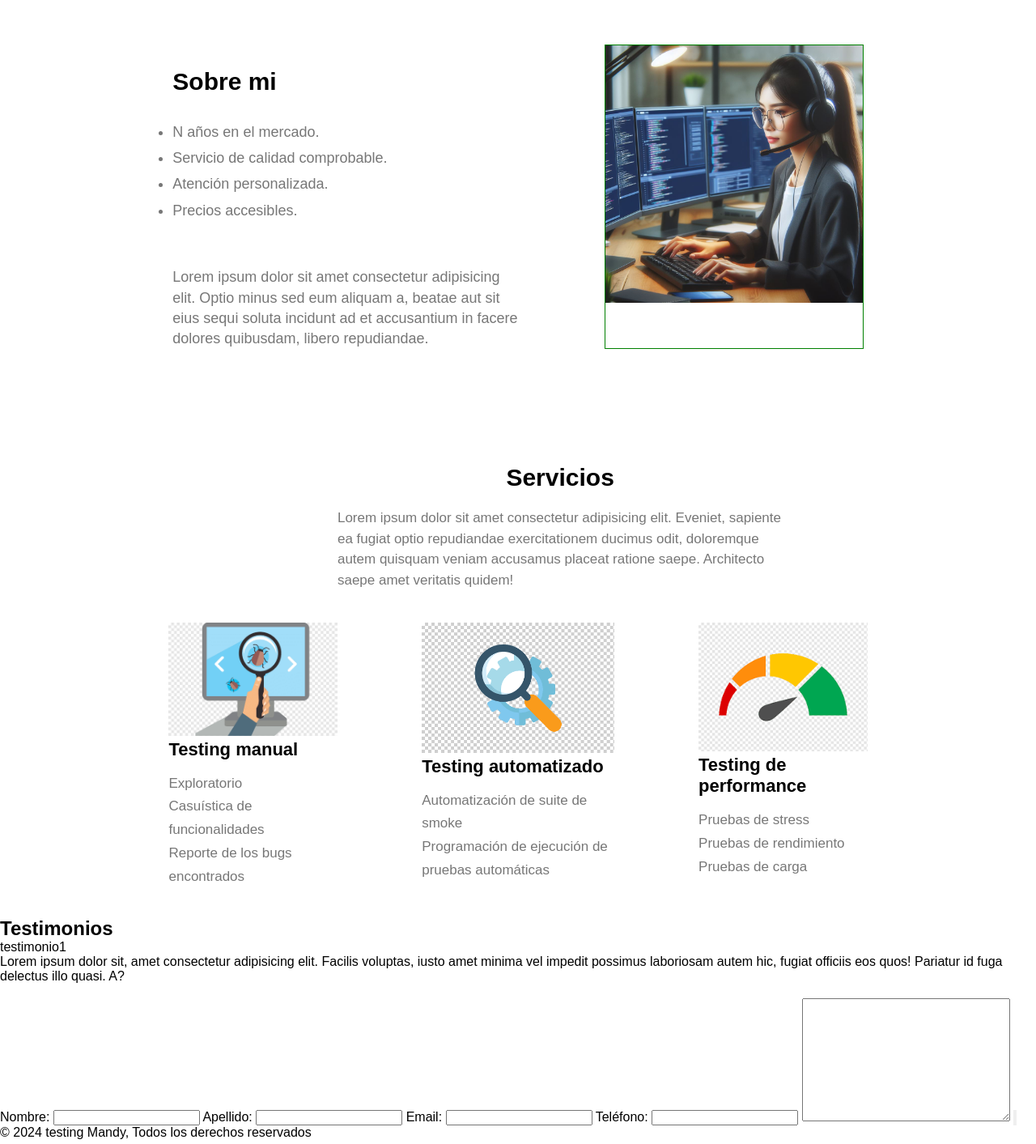
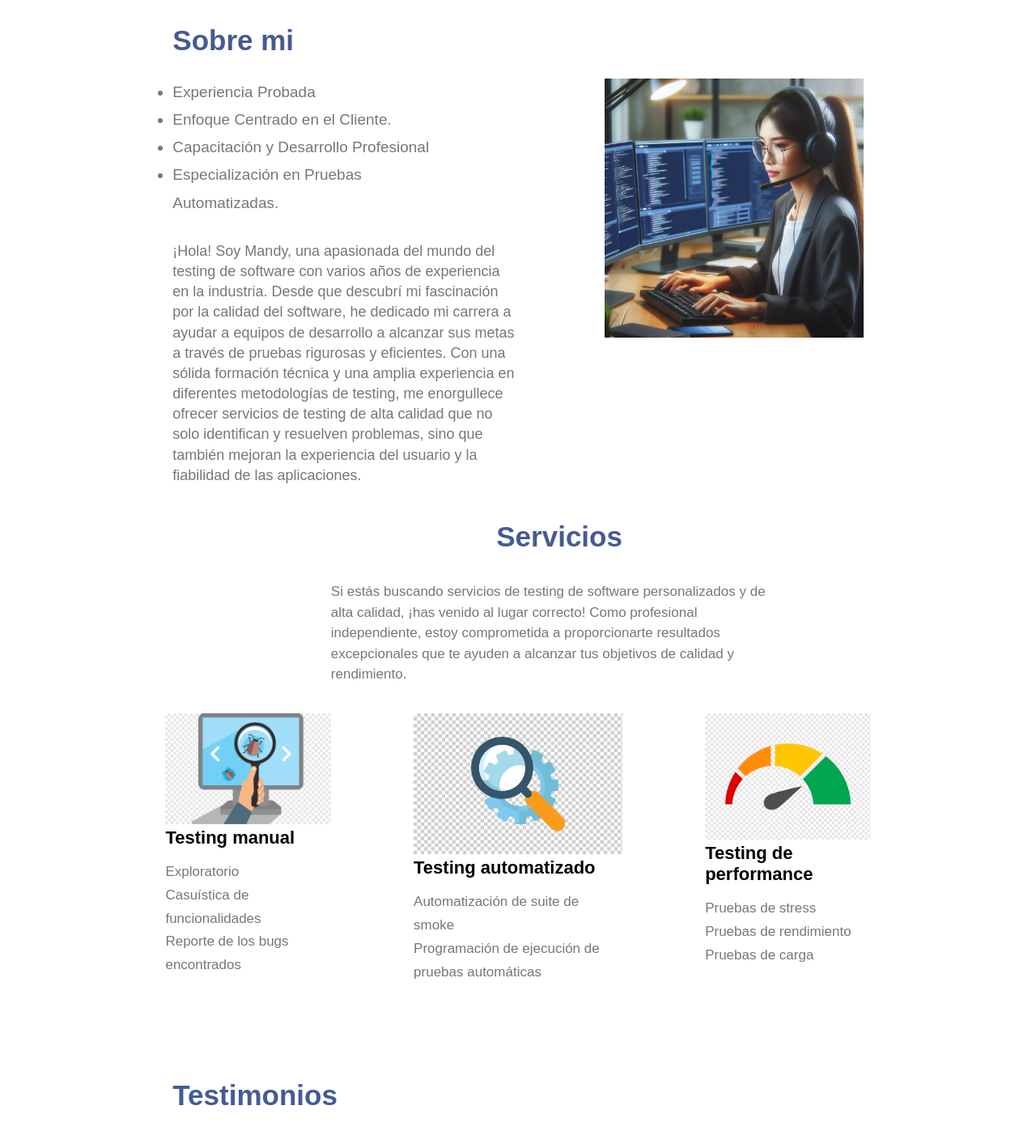
Before and after one commit to Valkyries12/servicios_profesionales_TP, a plain HTML site: page index.html in a window 1280 px wide. Shown: the part 925-2338 px from the top of the page at 81% size. Drawn offline with Linux system fonts and the light colour scheme.

Commit message:
Se cambiar los textos lorem + estilos

```diff
--- a/index.html
+++ b/index.html
@@ -36,7 +36,7 @@
         </ul>
     </nav>
     <header class="header">
-        <h1 class="title title--main">Contrata servicios de testing a medida</h1>
+        <h1 class="title title--main">Convierte Bugs en Oportunidades con Nuestro Servicio de Testing Personalizado</h1>
         <button class="btn btn--main">
             Solicitar
         </button>
@@ -45,13 +45,19 @@
         <section id="sobremi" class="sobremi_section">
             <h2 class="sobremi_title">Sobre mi</h2>
             <ul class="sobremi_list">
-                    <li>N años en el mercado.</li>
-                    <li>Servicio de calidad comprobable.</li>
-                    <li>Atención personalizada.</li>
-                    <li>Precios accesibles.</li>
+                <li>Experiencia Probada</li>
+                <li>Enfoque Centrado en el Cliente.</li>
+                <li>Capacitación y Desarrollo Profesional</li>
+                <li>Especialización en Pruebas Automatizadas.</li>
             </ul>
-                <p class="sobremi_description">Lorem ipsum dolor sit amet consectetur adipisicing elit. Optio minus sed eum aliquam a, beatae aut sit
-                    eius sequi soluta incidunt ad et accusantium in facere dolores quibusdam, libero repudiandae.</p>
+            <p class="sobremi_description">¡Hola! Soy Mandy, una apasionada del mundo del testing de software con
+                varios años de experiencia en la industria. Desde que descubrí mi fascinación por la calidad del
+                software, he dedicado mi carrera a ayudar a equipos de desarrollo a alcanzar sus metas a través de
+                pruebas rigurosas y eficientes.
+
+                Con una sólida formación técnica y una amplia experiencia en diferentes metodologías de testing, me
+                enorgullece ofrecer servicios de testing de alta calidad que no solo identifican y resuelven problemas,
+                sino que también mejoran la experiencia del usuario y la fiabilidad de las aplicaciones.</p>
 
 
 
@@ -63,9 +69,10 @@
 
         <section id="servicios" class="servicios_section">
             <h2 class="servicios_title">Servicios</h2>
-            <p class="servicios_description">Lorem ipsum dolor sit amet consectetur adipisicing elit. Eveniet, sapiente ea fugiat optio repudiandae
-                exercitationem ducimus odit, doloremque autem quisquam veniam accusamus placeat ratione saepe.
-                Architecto saepe amet veritatis quidem!</p>
+            <p class="servicios_description">Si estás buscando servicios de testing de software personalizados y de alta
+                calidad, ¡has venido al lugar correcto! Como profesional independiente, estoy comprometida a
+                proporcionarte resultados excepcionales que te ayuden a alcanzar tus objetivos de calidad y rendimiento.
+            </p>
             <article class="servicio_box">
                 <div class="servicio_img">
                     <img src="./img/manual_testing.png" alt="">
@@ -100,40 +107,47 @@
             </article>
         </section>
 
-        <section id="testimonios">
+        <section id="testimonios" class="testimonios_section">
             <h2 class="testimonios_title">Testimonios</h2>
             <div class="testimonios_carrousel">
                 <div class="testimonio_box">
-                    <p>testimonio1</p>
-                    <p>Lorem ipsum dolor sit, amet consectetur adipisicing elit. Facilis voluptas, iusto amet minima vel
-                        impedit possimus laboriosam autem hic, fugiat officiis eos quos! Pariatur id fuga delectus illo
-                        quasi. A?</p>
-                    <img src="" alt="">
+                    <p class="testimonio_nombre">Alan B.</p>
+                    <p class="testimonio_description">"¡Increíble experiencia con el servicio! La
+                        profesionalidad y el soporte excepcional que ofrece Mandy son insuperables. Su
+                        plataforma simplifica el proceso de testing, permitiéndome identificar y solucionar rápidamente
+                        cualquier problema en mis proyectos. ¡Altamente recomendada para cualquier equipo de desarrollo
+                        que busque calidad y eficiencia en sus procesos de testing!"</p>
+
+                </div>
+
+                <div class="testimonio_box">
+                    <p class="testimonio_nombre">Mónica A.</p>
+                    <p class="testimonio_description">"¡Impresionada con el laburo de testing de Mandy! Su servicio es
+                        rápido, intuitivo y tremendamente útil. ¡Gracias a ella, mis
+                        proyectos están más sólidos que nunca!"
+                    </p>
                 </div>
             </div>
         </section>
 
-        <section id="contacto">
+        <section id="contacto" class="contacto_section">
+            <h2 class="contacto_title">Contacto</h2>
             <form action="#">
-                <label for="nombre">Nombre:</label>
-                <input type="text" name="nombre" id="nombre">
+                <input type="text" name="nombre" id="nombre" placeholder="Sherlock">
 
-                <label for="apellido">Apellido:</label>
-                <input type="text" name="apellido" id="apellido">
+                <input type="text" name="apellido" id="apellido" placeholder="Holmes">
 
-                <label for="email">Email:</label>
-                <input type="email" name="email" id="email">
+                <input type="email" name="email" id="email" placeholder="sholmes@email.com">
 
-                <label for="telefono">Teléfono:</label>
-                <input type="tel" name="telefono" id="telefono">
+                <input type="tel" name="telefono" id="telefono" placeholder="42245612">
 
                 <textarea name="comentario" id="comentario" cols="30" rows="10"></textarea>
 
-                <input type="button" value="">
+                <input type="button" class="btn btn--enviar" value="Enviar">
             </form>
         </section>
     </main>
-    <footer>
+    <footer class="footer">
         &copy; 2024 testing Mandy, Todos los derechos reservados
     </footer>
 </body>
--- a/styles.css
+++ b/styles.css
@@ -16,7 +16,8 @@ img {
 
 .title--main {
     font-size: 42px;
-    margin-bottom: 20px;
+    margin-bottom: 50px;
+    width: 50%;
 }
 
 .btn {
@@ -100,35 +101,36 @@ img {
 /*======================================*/
 .sobremi_section {
     width: 100%;
-    height: 70vh;
+    height: 80vh;
     display: grid;
     grid-template-columns: repeat(12, 1fr);
     grid-template-rows: repeat(6, 1fr);
+    margin-top: 40px;
 }
 
 .sobremi_img_wrapper {
-    border: 1px solid green;
     grid-column-start: 8;
     grid-column-end: 11;
     grid-row-start: 2;
-    grid-row-end: 6;
+    grid-row-end: 5;
 }
 
 .sobremi_title {
     grid-column-start: 3;
     grid-column-end: 5;
-    grid-row-start: 2;
+    grid-row-start: 1;
     display: flex;
     align-items: center;
-    font-size: 30px;
+    font-size: 35px;
+    color: #465b93;
 }
 
 .sobremi_list {
     grid-column-start: 3;
     grid-column-end: 6;
-    grid-row-start: 3;
-    grid-row-end: 5;
-    font-size: 18px;
+    grid-row-start: 2;
+    grid-row-end: 3;
+    font-size: 19px;
     color: #777777;
     line-height: 1.8;
 }
@@ -136,11 +138,12 @@ img {
 .sobremi_description {
     grid-column-start: 3;
     grid-column-end: 7;
-    grid-row-start: 5;
+    grid-row-start: 3;
     grid-row-end: 6;
     font-size: 18px;
     color: #777777;
     line-height: 1.4;
+    margin-top: 30px;
 }
 
 /*======================================*/
@@ -152,7 +155,6 @@ img {
     display: grid;
     grid-template-columns: repeat(12, 1fr);
     grid-template-rows: repeat(12, 1fr);
-    margin-top: 50px;
 }
 
 .servicios_title {
@@ -161,8 +163,9 @@ img {
     grid-row-start: 1;
     display: flex;
     align-items: center;
-    font-size: 30px;
-    margin-bottom: 20px;
+    font-size: 35px;
+    margin-bottom: 35px;
+    color: #465b93;
 }
 
 .servicios_description {
@@ -213,3 +216,137 @@ img {
 /*======================================*/
 /*==========SECCION TESTIMONIOS============*/
 /*======================================*/
+.testimonios_section {
+    width: 100%;
+    height: 80vh;
+    display: grid;
+    grid-template-columns: repeat(12, 1fr);
+    grid-template-rows: repeat(6, 1fr);
+}
+
+.testimonios_title {
+    grid-column-start: 3;
+    grid-column-end: 5;
+    grid-row-start: 2;
+    display: flex;
+    align-items: center;
+    font-size: 35px;
+    color: #465b93;
+    margin-bottom: 20px;
+}
+
+.testimonios_carrousel {
+    display: flex;
+    justify-content: space-between;
+    grid-column-start: 3;
+    grid-column-end: 11;
+    grid-row-start: 3;
+    grid-row-end: 6;
+}
+
+.testimonio_nombre {
+    display: flex;
+    align-items: center;
+    color: #6B6B6B;
+    font-weight: 600;
+    font-size: 22px;
+    margin-bottom: 15px;
+}
+
+.testimonio_box {
+    padding: 30px;
+    width: 45%;
+    box-shadow: 0 4px 8px rgba(0, 0, 0, 0.2);
+    border-radius: 10px;
+}
+
+.testimonio_description {
+    line-height: 1.5;
+    color: #777777;
+    font-size: 17px;
+}
+
+/*======================================*/
+/*==========SECCION CONTACTO============*/
+/*======================================*/
+.contacto_section {
+    width: 100%;
+    /*height: 80vh;*/
+    display: grid;
+    grid-template-columns: repeat(12, 1fr);
+    grid-template-rows: repeat(6, 1fr);
+    border: 2px solid red;
+}
+
+.contacto_title {
+    grid-column-start: 7;
+    grid-column-end: 8;
+    grid-row-start: 1;
+    display: flex;
+    align-items: center;
+    font-size: 35px;
+    margin-bottom: 35px;
+    color: #465b93;
+}
+
+form {
+    border: 2px solid green;
+    grid-column-start: 3;
+    grid-column-end: 11;
+    grid-row-start: 2;
+    grid-row-end: 7;
+}
+
+#nombre {
+    grid-column-start: 3;
+    grid-column-end: 7;
+    grid-row-start: 2;
+    grid-row-end: 3;
+}
+
+#apellido {
+    grid-column-start: 3;
+    grid-column-end: 7;
+    grid-row-start: 2;
+    grid-row-end: 3;
+}
+
+#email {
+    grid-column-start: 3;
+    grid-column-end: 7;
+    grid-row-start: 3;
+    grid-row-end: 4;
+}
+
+#telefono {
+    grid-column-start: 3;
+    grid-column-end: 7;
+    grid-row-start: 3;
+    grid-row-end: 4;
+}
+
+#comentario {
+    grid-column-start: 3;
+    grid-column-end: 11;
+    grid-row-start: 4;
+    grid-row-end: 5;
+}
+
+input {
+    width: 45%;
+    border: 2px solid blue;
+    padding: 14px;
+    border-radius: 4px;
+}
+
+#comentario {
+    border: 2px solid blue;
+    width: 100%;
+}
+
+.btn--enviar {
+    grid-column-start: 3;
+    grid-column-end: 5;
+    grid-row-start: 6;
+    grid-row-end: 7;
+}
```
Lines whose indentation alone changed are shown as unchanged.
